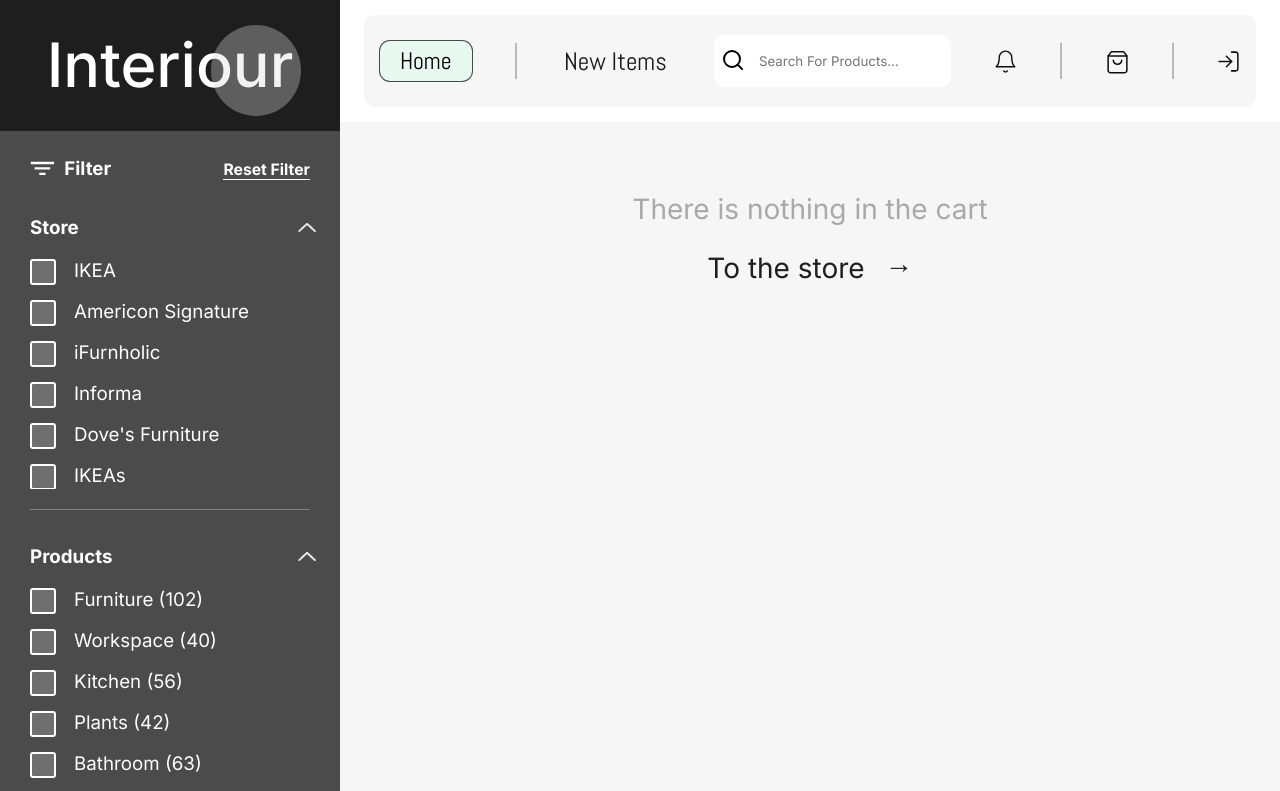
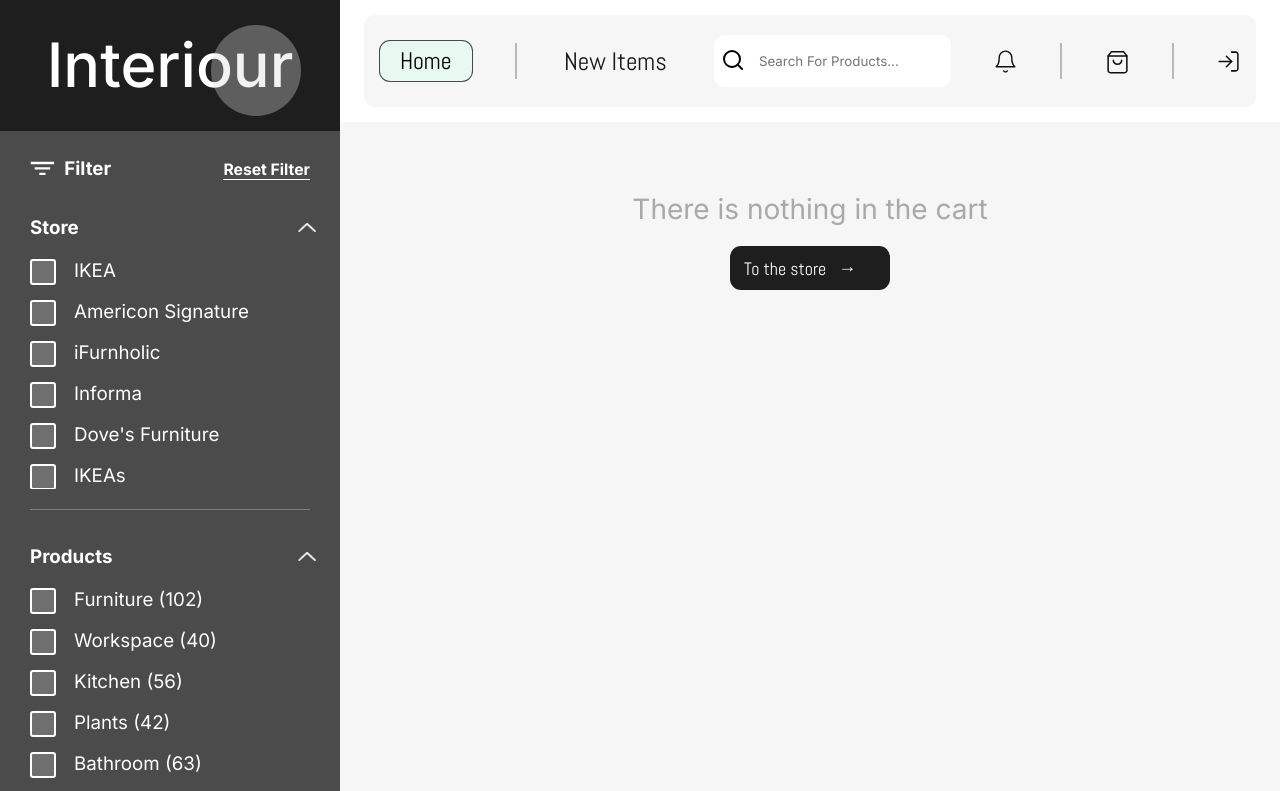
Before and after one commit to Irskaraieva/interiour, a React (Vite) app: page /interiour/cart in a window 1280 px wide. Shown: the top 791 px of the page. Built offline with nearby package versions, Linux system fonts and the light colour scheme; no server answers.

Commit message:
fix adding products

```diff
--- a/src/components/singleCartItem/SingleCartItem.jsx
+++ b/src/components/singleCartItem/SingleCartItem.jsx
@@ -13,6 +13,8 @@ const SingleCartItem = ({ id, name, price, img, itemCount }) => {
         inputNumber: itemCount,
         totalPrice: price,
     });
+
+    const [maxQuantityMessage, setMaxQuantityMessage] = useState('');
 
     useEffect(() => {
 
@@ -34,13 +36,14 @@ const SingleCartItem = ({ id, name, price, img, itemCount }) => {
         const upDateValue = parseInt(inputNum.inputNumber) > 42 ? 42 : parseInt(enterValue) + 1;
 
         if (upDateValue > 42) {
-            document.getElementById("maxQuantity").textContent = "Sorry, but max quantity is 42";
+            setMaxQuantityMessage('Sorry, but max quantity is 42');
             setInputNum({
                 inputNumber: 42,
                 totalPrice: (42 * parseFloat(singlePrise)).toFixed(2)
             });
         }
         else {
+            setMaxQuantityMessage('');
             setInputNum({
                 inputNumber: upDateValue,
                 totalPrice: (upDateValue * parseFloat(singlePrise)).toFixed(2)
@@ -58,14 +61,14 @@ const SingleCartItem = ({ id, name, price, img, itemCount }) => {
         if (inputNum.inputNumber !== '') {
             const enterValue = parseInt(inputNum.inputNumber) - 1;
             const newValue = enterValue <= 0 ? 1 : enterValue;
-            const maxQuantity = newValue > 42 ? "Sorry, but max quantity is 42" : "";
-            document.getElementById("maxQuantity").textContent = maxQuantity;
+            newValue > 42 ?
+            setMaxQuantityMessage('Sorry, but max quantity is 42') :
+            setMaxQuantityMessage("");
 
             setInputNum({
                 inputNumber: newValue,
                 totalPrice: (newValue * parseFloat(singlePrise)).toFixed(2)
             });
-
 
             setCartItems((prevCartItems) => {
                 return prevCartItems.map((cartItem) =>
@@ -76,29 +79,28 @@ const SingleCartItem = ({ id, name, price, img, itemCount }) => {
     };
 
     function handInput(event) {
-        const inpNum = event.target.value;
+        const inpNum = parseFloat(event.target.value);
 
         if (inpNum > 42) {
+            setMaxQuantityMessage('Sorry, but max quantity is 42');
             setInputNum({
                 inputNumber: 42,
                 totalPrice: (42 * parseFloat(singlePrise)).toFixed(2)
             });
-            document.getElementById("maxQuantity").textContent = "Sorry, but max quantity is 42";
 
             setCartItems((prevCartItems) => {
                 return prevCartItems.map((cartItem) =>
                     cartItem.id === id ? { ...cartItem, itemCount: 42 } : cartItem
                 );
             });
-
         }
         else if (inpNum < 0) {
-
+            setMaxQuantityMessage('');
             setInputNum({
                 inputNumber: 1,
                 totalPrice: parseFloat(singlePrise).toFixed(2)
             });
-            document.getElementById("maxQuantity").textContent = "";
+
             setCartItems((prevCartItems) => {
                 return prevCartItems.map((cartItem) =>
                     cartItem.id === id ? { ...cartItem, itemCount: 1 } : cartItem
@@ -106,32 +108,31 @@ const SingleCartItem = ({ id, name, price, img, itemCount }) => {
             });
         }
         else if (inpNum == 0) {
-
+            setMaxQuantityMessage('');
             setInputNum({
                 inputNumber: inpNum.replace(/^0/, 1),
                 totalPrice: parseFloat(singlePrise).toFixed(2)
             });
-            document.getElementById("maxQuantity").textContent = "";
+
             setCartItems((prevCartItems) => {
                 return prevCartItems.map((cartItem) =>
                     cartItem.id === id ? { ...cartItem, itemCount: inpNum.replace(/^0/, 1) } : cartItem
                 );
             });
         }
-
         else {
+            setMaxQuantityMessage('');
             setInputNum({
                 inputNumber: inpNum,
                 totalPrice: (inpNum * parseFloat(singlePrise)).toFixed(2)
             })
-            document.getElementById("maxQuantity").textContent = "";
+
             setCartItems((prevCartItems) => {
                 return prevCartItems.map((cartItem) =>
-                    cartItem.id === id ? { ...cartItem, itemCount: inpNum } : cartItem
+                    cartItem.id === id ? { ...cartItem, itemCount: parseFloat(inpNum) } : cartItem
                 );
             });
         }
-
     }
 
     function someKeyDown(event) {
@@ -160,7 +161,7 @@ const SingleCartItem = ({ id, name, price, img, itemCount }) => {
                 </NavLink>
 
                 <div className='quantity-wrapper'>
-                    <p id="maxQuantity"></p>
+                    <p>{maxQuantityMessage}</p>
                     <button className='decrease' onClick={() => decreaseButton()}>-</button>
                     <input
                         type='number'
--- a/src/components/singleCartItem/singleCartItem.scss
+++ b/src/components/singleCartItem/singleCartItem.scss
@@ -79,7 +79,8 @@
   .product-price {
     font-weight: 400;
     color: rgb(2, 70, 2);
-width: 90px;
+    width: 90px;
+
     @media (max-width: 460px) {
       padding-left: 15px;
       width: 40%;
--- a/src/pages/Cart/cart.scss
+++ b/src/pages/Cart/cart.scss
@@ -15,18 +15,25 @@
     margin-bottom: 20px;
 
     a {
-      color: rgba(0, 0, 0, 0.877);
+      color: rgba(253, 252, 252);
       display: flex;
       align-items: center;
-      gap: 20px;
+      justify-content: flex-start;
+      width: 160px;
+      font-family: var(--font-family-abel);
+      font-size: 18px;
+      padding: 8px 0px 8px 14px;
+      background-color: #1E1E1E;
+      border-radius: 11px;
+      gap: 12px;
       transition: all .3s;
 
       span {
-        margin-bottom: 10px;
+        margin-bottom: 5px;
       }
 
       &:hover {
-        gap: 28px;
+        gap: 18px;
       }
     }
   }
```
Also changed, not shown: src/context/CartContext.jsx (+4 -6 lines).
